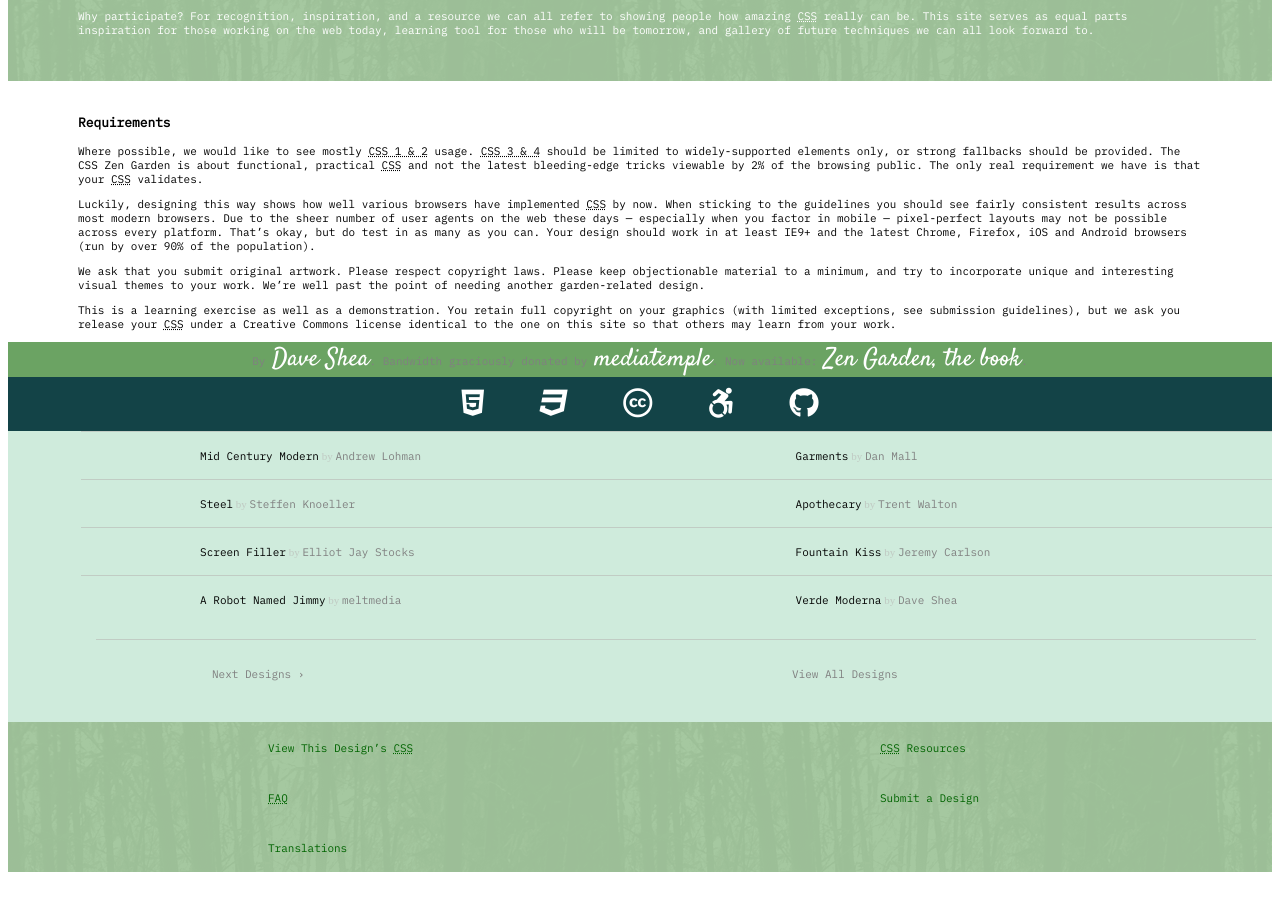
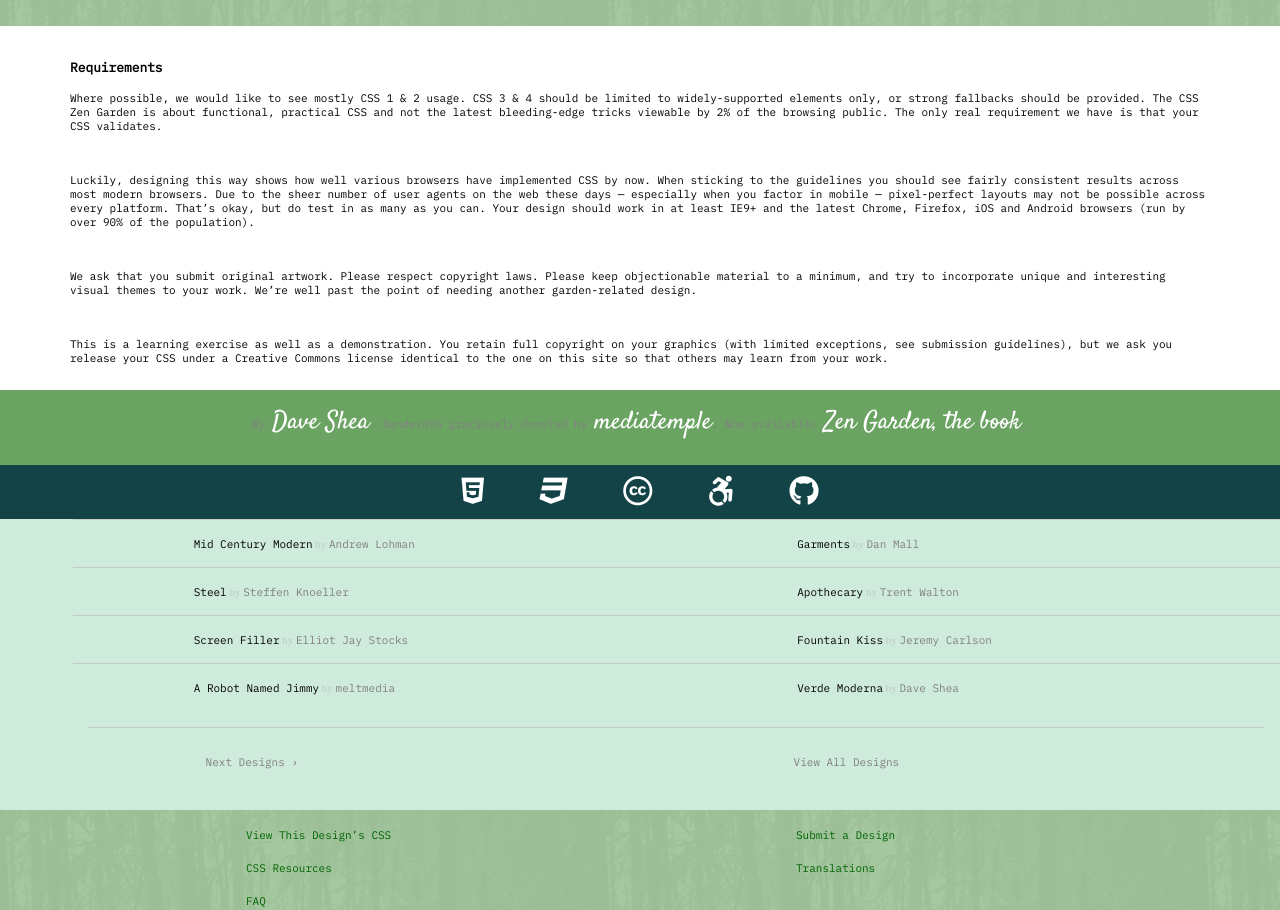
Before and after one commit to rebeccavahughes/ZenGardenWebsite, a plain HTML site: page index.html in a window 1280 px wide. Shown: the part 850-1760 px from the top of the page. Before the commit the page ends 1730 px from the top, so only its background shows below. Drawn offline with Linux system fonts and the light colour scheme.

Commit message:
added flex box to resources

```diff
--- a/css/style.css
+++ b/css/style.css
@@ -3,32 +3,36 @@
 @import url('https://fonts.googleapis.com/css?family=Roboto:300');
 
 
+
 header{
     height: 230px;
-    padding: 20px 0 70px 0;
+    padding: 70px 0 70px 0;
     background-image: url(../img/huntington.png);
     background-repeat: no-repeat;
     background-size: cover;
     text-align: center;
     color: white;
+
 }
-*{
-    box-sizing: border-box;
-}
+
 
 a {
     text-decoration: none;
+
 }
 .summary a, .preamble a, .explanation a, .participation a, .benefits a, .requirements a{
+
     color: black
 }
 a:hover, a:focus{
     text-decoration: underline;
+
 }
 
 h1{
     font-family: Roboto;
     text-shadow: 5px 5px black;
+    padding-bottom: 3vh;
     font-size: 50px
 }
 
@@ -38,7 +42,7 @@ h2 {
     background-repeat: no-repeat;
     background-size: contain;
     font-size: 15px;
-    background-position-x: 850px;
+    background-position: 44vw;
 }
 [role=article]{
     font-family: IBM Plex Mono;
@@ -46,7 +50,7 @@ h2 {
 }
 
 .requirements p, .benefits p, .explanation p, .preamble p, .summary p {
-    padding: 0 70px 0 70px;
+    padding: 15px 70px 0 70px;
 }
 
 
@@ -58,6 +62,7 @@ h3{
 }
 
 .summary, .preamble, .explanation{
+    padding-top: 10px;
     padding-bottom: 10px;
 }
 .participation, .benefits, .zen-resources{
@@ -69,6 +74,13 @@ h3{
 
 
 
+}
+[title]:after{
+background: black
+}
+
+.requirements P{
+    padding-bottom: 25px;
 }
 .participation{
     padding: 3em;
@@ -85,6 +97,9 @@ h3{
     margin-bottom: 3em;
     color: white;
 }
+abbr[title] {
+    text-decoration: none;
+}
 
 
 [role=contentinfo]{
@@ -93,6 +108,7 @@ h3{
     background-size: auto, auto, cover;
     color: grey;
     text-align: center;
+    padding-top: 10vh;
     margin-bottom: 0;
 
 }
@@ -209,13 +225,26 @@ ul{
 
 
 
-.zen-resources ul li {
-    float: left;
+.zen-resources ul{
+    display: flex;
+    flex-direction: column;
+    flex-wrap: wrap;
+    /* width: 50%; */
+    /* float: left;
     width: 50%;
-    padding: 1em 10%;
-    padding-left: 220px;
+    padding: 1em 10%;*/
+    padding-left: 180px;
+    height: 100px;
 
 
+
+}
+.zen-resources li{
+
+    align-self: center;
+    padding-top: 15px;
+   padding-left: 6%;
+    width: 50%;
 }
 
 /* .zen-resources li:last-child {
@@ -224,11 +253,11 @@ ul{
 
   } */
 
-.zen-resources ul::after{
+/* .zen-resources ul::after{
     content: "";
     clear: both;
     display: table;
-}
+} */
 
 .design-archives {
     padding: 1em;
@@ -258,3 +287,8 @@ ul{
 .design-archives h3{
     display: none;
 }
+
+*{
+    box-sizing: border-box;
+    margin: 0;
+}
```
